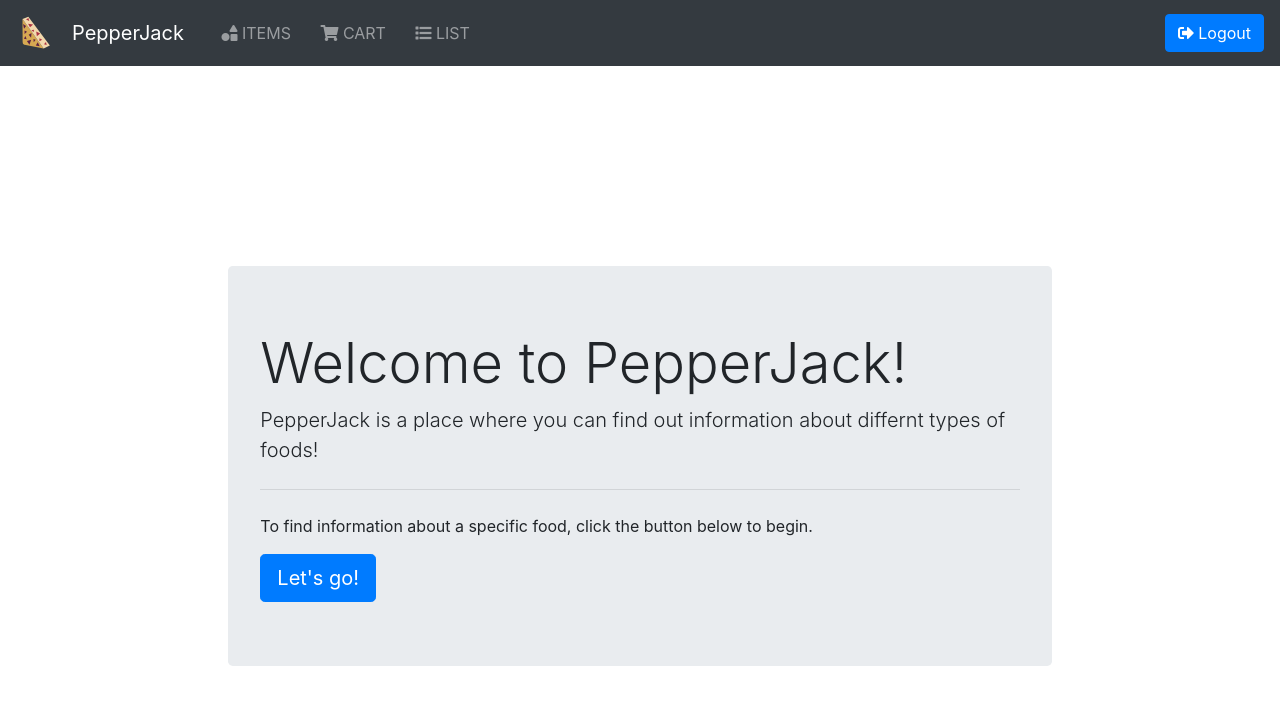
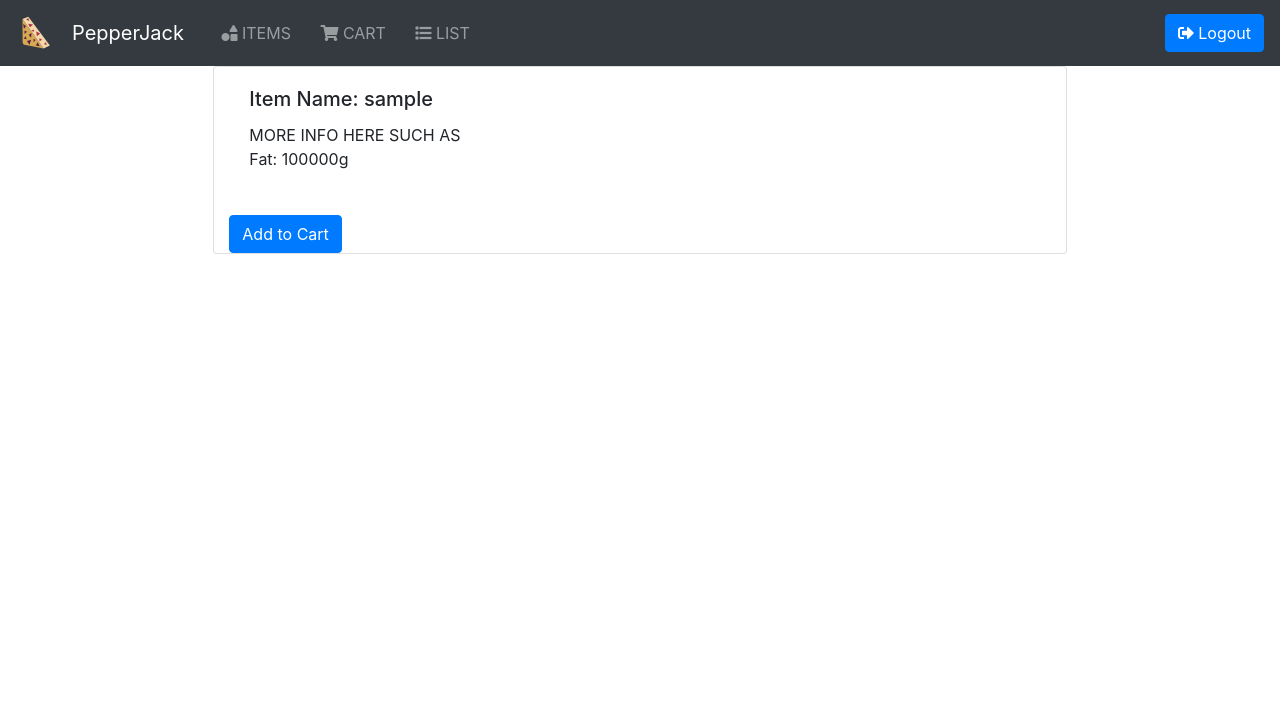
Before and after one commit to klxu03/BlairHacks2020, a Flask app: a page that uses flask_app/store/templates/item.html in a window 1280 px wide. Shown: the top 705 px of the page. Run offline with Flask 2, Linux system fonts and the light colour scheme; data that the repository does not hold is empty; some libraries are stand-ins or nearby versions.

Commit message:
Update item.html

```diff
--- a/flask_app/store/templates/item.html
+++ b/flask_app/store/templates/item.html
@@ -1,12 +1,12 @@
 {% extends "layout.html" %}
 {% block item %}
-    <div class = "col-md-8 offset-md-2 welcome">
-        <div class="jumbotron">
-            <h1 class="display-4">Welcome to PepperJack!</h1>
-            <p class="lead">PepperJack is a place where you can find out information about differnt types of foods!</p>
-            <hr class="my-4">
-            <p>To find information about a specific food, click the button below to begin.</p>
-            <a class="btn btn-primary btn-lg" href="{{url_for('item')}}" role="button">Let's go!</a>
+    <div class="card col-md-8 offset-md-2">
+        <div class="card-body">
+    	    <h5 class="card-title">Item Name: {{name}}</h5>
+            MORE INFO HERE SUCH AS<br>
+            Fat: 100000g
         </div>
-    </div>
+        <br>
+        <a href="{{url_for('additem', item=name)}}"><button type="button" class="btn btn-primary">Add to Cart</button></a>
+	</div>
 {% endblock %}
```
